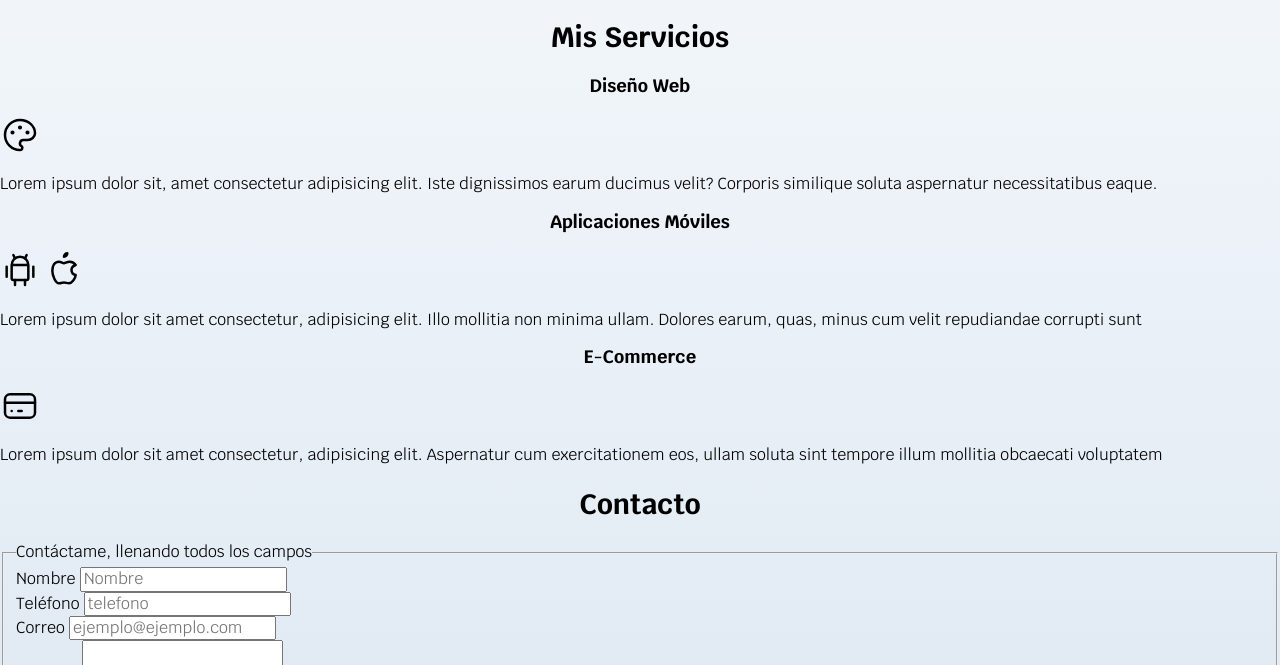
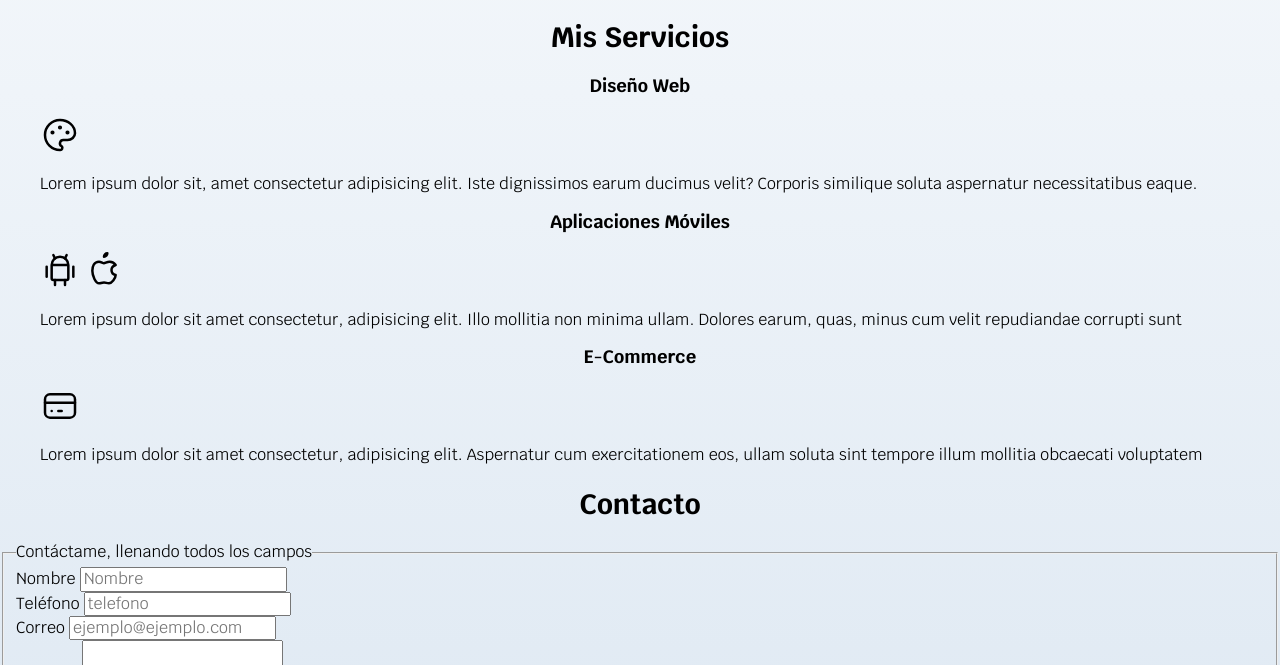
Before and after one commit to JahazielMartinez/Sitio-Freelance, a plain HTML site: page index.html in a window 1280 px wide. Shown: the part 590-1255 px from the top of the page. Drawn offline with Linux system fonts and the light colour scheme.

Commit message:
Aplicando contenedor a etiqueta main

```diff
--- a/index.html
+++ b/index.html
@@ -48,7 +48,7 @@
         </div>
     </section>
 
-    <main>
+    <main class="contenedor">
         <h2>Mis Servicios</h2>
 
         <section>
```
